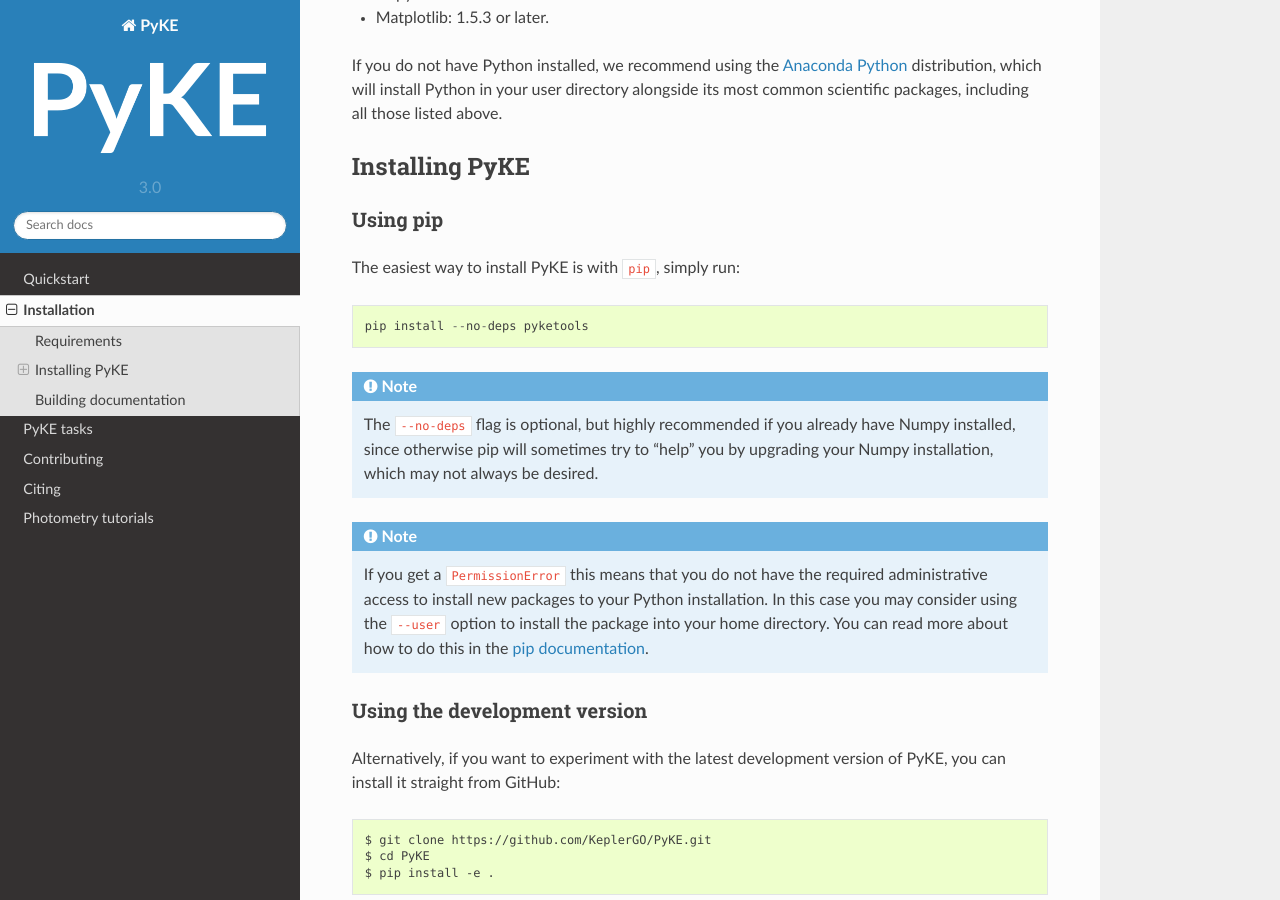
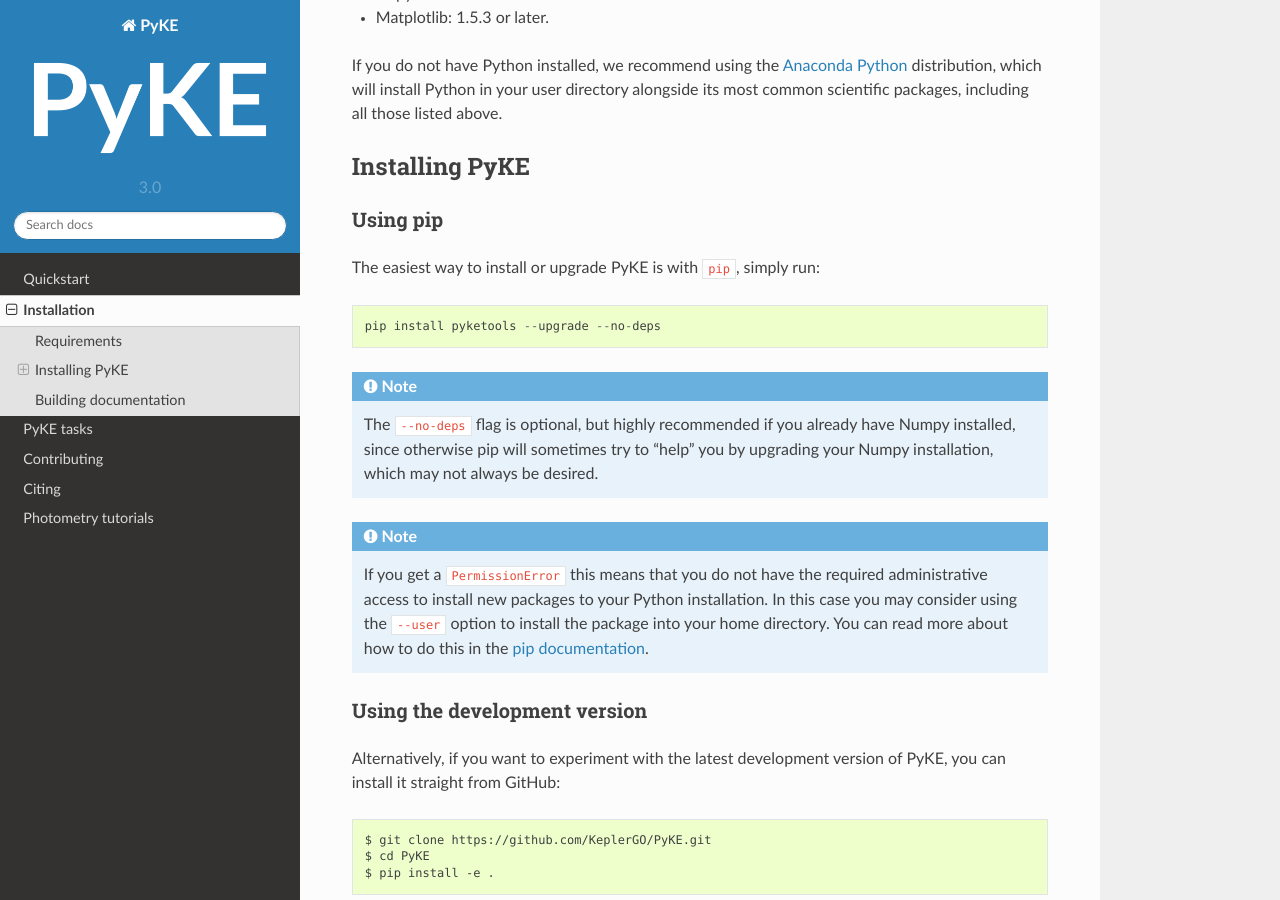
Before and after one commit to KeplerGO/pyke, a Sphinx documentation site: the page built from docs/source/install.rst, in a window 1280 px wide and 900 px high, scrolled down 378 px. Built offline with Sphinx 7.4.7 and the Read the Docs theme 2.0.0, drawn with Linux system fonts in a browser that asks for light colours.

Commit message:
Add --upgrade to the recommended pip installation command.

```diff
--- a/docs/source/install.rst
+++ b/docs/source/install.rst
@@ -25,9 +25,9 @@
 Using pip
 ---------
 
-The easiest way to install PyKE is with ``pip``, simply run::
+The easiest way to install or upgrade PyKE is with ``pip``, simply run::
 
-    pip install --no-deps pyketools
+    pip install pyketools --upgrade --no-deps
 
 
 .. note::
```
